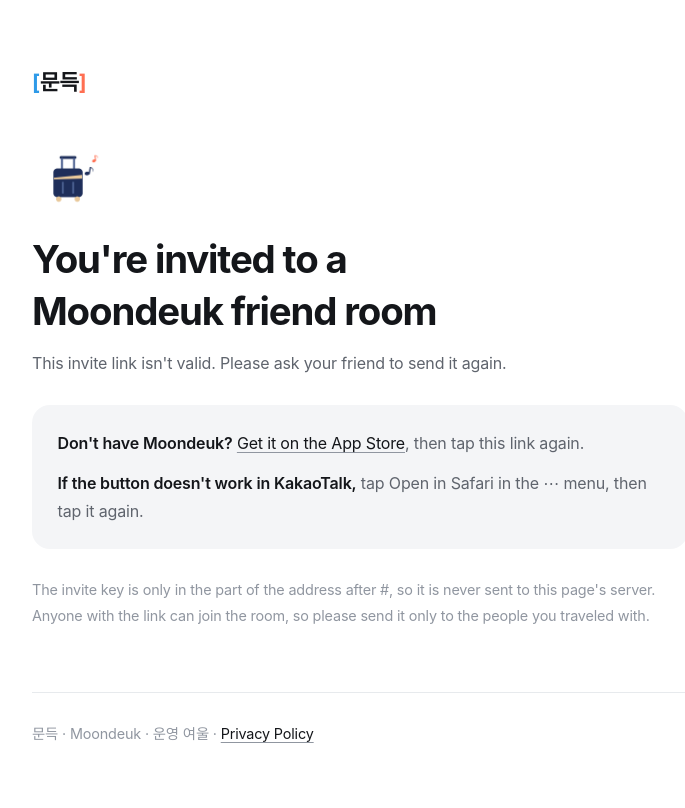
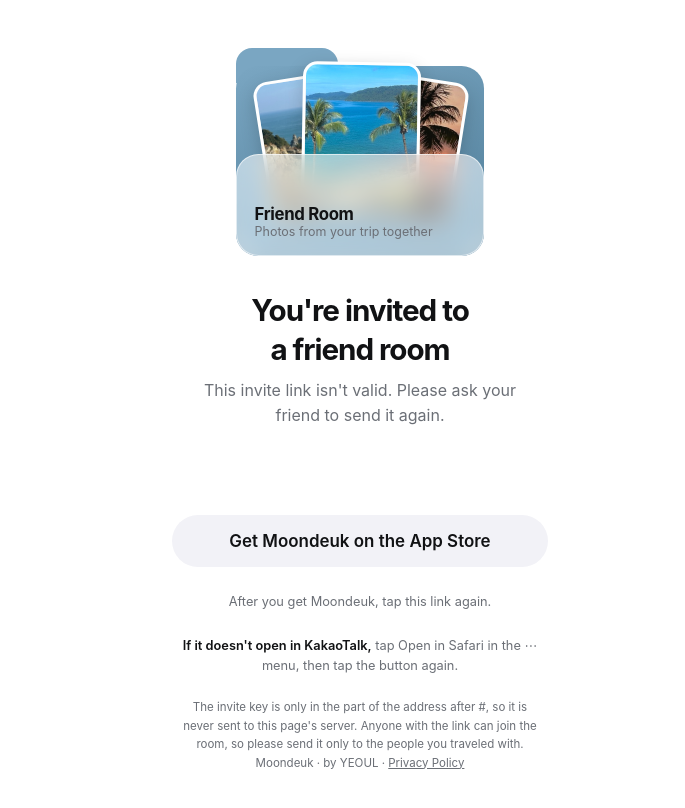
Before and after one commit to hanseokoh979-bit/moondeuk-site, a plain HTML site: page room.html in a window 1280 px wide. Shown: the whole page, without its empty margins (280-965 px from the left). Drawn offline with Linux system fonts and the light colour scheme.

Commit message:
친구 방 초대 페이지를 폴더 디자인으로 — 사진 셋이 삐져나온 폴더 · 가운데 제목 · 아래 두 단추
사진은 운영자의 여행 사진을 줄여 위치 · 기기 정보 없이 다시 저장한 것. 밖에서 불러오는 글꼴 · 스크립트 없음(초대 열쇠가 새지 않게).
한국어는 낱말 가운데서 줄을 안 바꾸고, 아래 운영자 줄도 언어마다.

Co-Authored-By: Claude Opus 5.5 <noreply@anthropic.com>

```diff
--- a/room.html
+++ b/room.html
@@ -2,12 +2,14 @@
 <html lang="ko">
 <head>
 <meta charset="utf-8">
-<meta name="viewport" content="width=device-width, initial-scale=1">
+<meta name="viewport" content="width=device-width, initial-scale=1, viewport-fit=cover">
 <!--
   문득 친구 방 초대 페이지(2026-11-14). 앱이 보내는 초대 링크가 이 주소다 — https://hanseokoh979-bit.github.io/moondeuk-site/room.html#<방 번호>.<방 열쇠>
   카카오톡 · 메시지에서 웹 주소는 눌리는데 앱 주소(moondeuk://)는 안 눌려서 둔다. # 뒤(방 열쇠)는 브라우저가 서버로 보내지 않는다 — 이 페이지는 그것을
-  브라우저 안에서 읽어 「문득에서 열기」 단추를 moondeuk://room/<방 번호>#<방 열쇠> 로 만들 뿐이다. 밖에서 불러오는 스크립트 · 분석 도구 · 쿠키가 없다(그래야 열쇠가 새지 않는다).
-  저절로 앱으로 넘기지 않는다 — 앱이 없으면 Safari 가 「주소가 유효하지 않음」 창을 띄운다. 친구 방이 앱스토어 판에서 열리면 TEST_ONLY 를 false 로.
+  브라우저 안에서 읽어 「문득에서 열기」 단추를 moondeuk://room/<방 번호>#<방 열쇠> 로 만들 뿐이다. 밖에서 불러오는 스크립트 · 분석 도구 · 쿠키 · 글꼴이 없다(그래야 열쇠가 새지 않는다).
+  저절로 앱으로 넘기지 않는다 — 앱이 없으면 Safari 가 「주소가 유효하지 않음」 창을 띄운다.
+  2026-11-16 생김새를 「폴더」로 — 앱 친구 탭의 방 카드처럼 사진 셋이 삐져나온 폴더 · 가운데 제목 · 아래 두 단추(세 시안 중 사용자가 고름).
+  사진 room-1 ~ 3.jpg 는 운영자의 여행 사진을 줄여 위치 · 기기 정보 없이 다시 저장한 것. 친구 방이 다시 시험판에서만 열리면 TEST_ONLY 를 true 로.
 -->
 <meta name="robots" content="noindex, nofollow">
 <meta name="referrer" content="no-referrer">
@@ -17,76 +19,111 @@
 <meta property="og:description" content="같이 여행 간 친구가 초대했어요. 그 여행에서 마음에 든 사진을 서로 채워요.">
 <meta property="og:image" content="https://hanseokoh979-bit.github.io/moondeuk-site/room-og.png">
 <meta property="og:type" content="website">
-<link rel="stylesheet" href="style.css">
 <style>
-  .open { font-size: 1.05rem; padding: 0.9rem 1.6rem; margin-top: 1.25rem; }
-  .open[hidden], #bad[hidden], #good[hidden] { display: none; }
-  .icon { width: 72px; height: 72px; border-radius: 16px; display: block; margin: 2.5rem 0 0; }
-  .icon + h1 { margin-top: 1.25rem; }
-  .small { font-size: 0.9rem; color: var(--text-3); }
+  :root { color-scheme: light dark; --bg: #fff; --surface: #f2f2f7; --text: #111214; --text-2: #6b6f76; }
+  @media (prefers-color-scheme: dark) { :root { --bg: #000; --surface: #1c1c1e; --text: #f5f5f7; --text-2: #9a9aa0; } }
+  * { box-sizing: border-box; }
+  html { -webkit-text-size-adjust: 100%; }
+  html:lang(ko) body { word-break: keep-all; overflow-wrap: break-word; } /* 한국어는 낱말 가운데서 줄을 안 바꾼다 — 일본어는 띄어쓰기가 없어 빼 둔다 */
+  body { margin: 0; background: var(--bg); color: var(--text); -webkit-font-smoothing: antialiased;
+    font-family: -apple-system, BlinkMacSystemFont, "Apple SD Gothic Neo", "Noto Sans KR", "Hiragino Sans", "Segoe UI", "Malgun Gothic", sans-serif; }
+  .wrap { max-width: 26rem; min-height: 100vh; min-height: 100svh; margin: 0 auto; display: flex; flex-direction: column;
+    padding: calc(3rem + env(safe-area-inset-top)) 1.25rem calc(1.75rem + env(safe-area-inset-bottom)); }
+
+  /* 폴더 — 앱 친구 탭의 방 카드처럼: 뒤판 · 탭 · 삐져나온 사진 셋 · 반투명 앞판 */
+  .folder { position: relative; width: 15.5rem; height: 13rem; margin: 0 auto; flex: none; }
+  .tab { position: absolute; left: 0; top: 0; width: 6.4rem; height: 2.2rem; border-radius: 1rem 1rem 0 0; background: #7aa6c2; }
+  .back { position: absolute; inset: 1.1rem 0 0; border-radius: 1.4rem; background: linear-gradient(160deg, #7aa6c2, #4f7d98); }
+  .ph { position: absolute; width: 7.4rem; height: 9rem; border-radius: .9rem; border: 3px solid #fff;
+    background: #d9dde3 center / cover no-repeat; box-shadow: 0 6px 18px rgba(0, 0, 0, .18); }
+  .p1 { left: 1.6rem; top: 1.6rem; transform: rotate(-9deg); background-image: url(room-1.jpg); }
+  .p2 { left: 4.1rem; top: .9rem; transform: rotate(1deg); background-image: url(room-2.jpg); z-index: 2; }
+  .p3 { right: 1.5rem; top: 1.7rem; transform: rotate(9deg); background-image: url(room-3.jpg); }
+  .front { position: absolute; left: 0; right: 0; bottom: 0; height: 6.4rem; border-radius: 1.4rem; z-index: 3; padding: 1rem 1.1rem;
+    display: flex; flex-direction: column; justify-content: flex-end;
+    background: rgba(255, 255, 255, .55); border: 1px solid rgba(255, 255, 255, .6);
+    -webkit-backdrop-filter: blur(14px) saturate(1.4); backdrop-filter: blur(14px) saturate(1.4); }
+  @media (prefers-color-scheme: dark) { .front { background: rgba(40, 40, 44, .55); border-color: rgba(255, 255, 255, .12); } }
+  .front b { font-size: 1.05rem; letter-spacing: -.02em; }
+  .front span { font-size: .78rem; color: var(--text-2); }
+
+  h1 { font-size: 1.85rem; line-height: 1.3; letter-spacing: -.035em; margin: 2.2rem 0 .6rem; text-align: center; text-wrap: balance; }
+  .lead, #bad { font-size: 1rem; line-height: 1.6; color: var(--text-2); text-align: center; margin: 0 .5rem; text-wrap: pretty; }
+  .cta { margin-top: auto; padding-top: 2rem; display: flex; flex-direction: column; gap: .65rem; }
+  .btn { display: block; text-align: center; text-decoration: none; font-weight: 600; font-size: 1.06rem; padding: 1rem; border-radius: 999px; }
+  .primary { background: var(--text); color: var(--bg); }
+  .secondary { background: var(--surface); color: var(--text); }
+  .btn[hidden], #bad[hidden], .lead[hidden] { display: none; }
+  .fine { font-size: .8rem; line-height: 1.55; color: var(--text-2); text-align: center; margin: .9rem .5rem 0; text-wrap: pretty; }
+  .fine b { color: var(--text); font-weight: 600; }
+  .foot { font-size: .72rem; line-height: 1.6; color: var(--text-2); text-align: center; margin: 1.4rem .5rem 0; text-wrap: pretty; }
+  .foot a { color: inherit; }
 </style>
 </head>
 <body>
 <div class="wrap">
 
-  <a class="mark" href="./"><span class="b">[</span>문득<span class="c">]</span></a>
+  <div class="folder" aria-hidden="true">
+    <div class="tab"></div><div class="back"></div>
+    <div class="ph p1"></div><div class="ph p2"></div><div class="ph p3"></div>
+    <div class="front"><b id="folder">친구 방</b><span id="folderSub">같이 간 여행의 사진을 서로 채워요</span></div>
+  </div>
 
-  <img class="icon" src="room-og.png" alt="" width="72" height="72">
-  <h1 id="title">문득 친구 방에 초대받았어요</h1>
-
-  <div id="good">
-    <p id="lead">같이 여행 간 친구가 그 여행에서 마음에 든 사진을 서로 채우는 방에 초대했어요.</p>
-    <a class="store open" id="open" href="#" hidden>문득에서 열기</a>
-  </div>
+  <h1 id="title">친구 방에<br>초대받았어요</h1>
+  <p class="lead" id="lead">같이 여행 간 친구가 그 여행에서 마음에 든 사진을 서로 채우는 방에 초대했어요.</p>
   <p id="bad" hidden>초대 링크가 잘못됐어요. 친구에게 링크를 다시 받아 주세요.</p>
 
-  <div class="card">
-    <p id="noapp"><strong>문득이 없나요?</strong> <a href="https://apps.apple.com/app/id6821060159">App Store에서 받은 뒤</a> 이 링크를 다시 눌러 주세요.</p>
-    <p id="kakao"><strong>카카오톡에서 단추가 안 눌리면</strong> 화면의 ⋯ 메뉴에서 「Safari로 열기」를 누른 뒤 다시 눌러 주세요.</p>
+  <div class="cta">
+    <a class="btn primary" id="open" href="#" hidden>문득에서 열기</a>
+    <a class="btn secondary" id="store" href="https://apps.apple.com/app/id6821060159">App Store에서 문득 받기</a>
+    <p class="fine" id="noapp">문득을 받은 뒤 이 링크를 다시 눌러 주세요.</p>
+    <p class="fine" id="kakao"><b>카카오톡에서 안 열리면</b> 화면의 ⋯ 메뉴에서 「Safari로 열기」를 누른 뒤 다시 눌러 주세요.</p>
   </div>
 
-  <p class="small" id="note">초대 열쇠는 주소의 # 뒤에만 있어 이 페이지의 서버로 가지 않아요. 링크를 가진 사람은 누구나 방에 들어올 수 있으니 같이 간 사람에게만 보내 주세요.</p>
-
-  <footer><span class="meta">문득 · Moondeuk · 운영 여울 · <a href="privacy-ios.html" id="privacy">개인정보처리방침</a></span></footer>
+  <p class="foot"><span id="note">초대 열쇠는 주소의 # 뒤에만 있어 이 페이지의 서버로 가지 않아요. 링크를 가진 사람은 누구나 방에 들어올 수 있으니 같이 간 사람에게만 보내 주세요.</span><br>
+    <span id="credit">문득 · 운영 여울</span> · <a href="privacy-ios.html" id="privacy">개인정보처리방침</a></p>
 
 </div>
 <script>
 (function () {
-  var TEST_ONLY = false; // 2026-11-16 — 친구 방이 앱스토어 판(1.5.2)에서도 열려 「문득이 없나요?」를 App Store 로(시험판에서만 열 때는 true)
+  var TEST_ONLY = false; // 2026-11-16 — 친구 방이 앱스토어 판(1.5.2)에서도 열린다. 시험판에서만 열 때는 true(App Store 단추를 숨기고 TestFlight 안내로)
 
   var text = {
     ko: {
-      title: "문득 친구 방에 초대받았어요",
+      doc: "문득 친구 방 초대", folder: "친구 방", folderSub: "같이 간 여행의 사진을 서로 채워요",
+      title: "친구 방에<br>초대받았어요",
       lead: "같이 여행 간 친구가 그 여행에서 마음에 든 사진을 서로 채우는 방에 초대했어요.",
-      open: "문득에서 열기",
+      open: "문득에서 열기", store: "App Store에서 문득 받기",
+      noapp: "문득을 받은 뒤 이 링크를 다시 눌러 주세요.",
+      noappTest: "친구 방은 지금 시험판에서만 열려 있어요. 초대한 친구에게 TestFlight 시험판 초대를 부탁해 주세요.",
       bad: "초대 링크가 잘못됐어요. 친구에게 링크를 다시 받아 주세요.",
-      noapp: "<strong>문득이 없나요?</strong> 친구 방은 지금 시험판에서만 열려 있어요. 초대한 친구에게 TestFlight 시험판 초대를 부탁해 주세요.",
-      noappStore: "<strong>문득이 없나요?</strong> <a href=\"https://apps.apple.com/app/id6821060159\">App Store에서 받은 뒤</a> 이 링크를 다시 눌러 주세요.",
-      kakao: "<strong>카카오톡에서 단추가 안 눌리면</strong> 화면의 ⋯ 메뉴에서 「Safari로 열기」를 누른 뒤 다시 눌러 주세요.",
+      kakao: "<b>카카오톡에서 안 열리면</b> 화면의 ⋯ 메뉴에서 「Safari로 열기」를 누른 뒤 다시 눌러 주세요.",
       note: "초대 열쇠는 주소의 # 뒤에만 있어 이 페이지의 서버로 가지 않아요. 링크를 가진 사람은 누구나 방에 들어올 수 있으니 같이 간 사람에게만 보내 주세요.",
-      privacy: "개인정보처리방침", privacyHref: "privacy-ios.html", doc: "문득 친구 방 초대"
+      credit: "문득 · 운영 여울", privacy: "개인정보처리방침", privacyHref: "privacy-ios.html"
     },
     en: {
-      title: "You're invited to a Moondeuk friend room",
+      doc: "Moondeuk friend room invite", folder: "Friend Room", folderSub: "Photos from your trip together",
+      title: "You're invited to<br>a friend room",
       lead: "A friend you traveled with invited you to a room where you add the photos you liked from that trip for each other.",
-      open: "Open in Moondeuk",
+      open: "Open in Moondeuk", store: "Get Moondeuk on the App Store",
+      noapp: "After you get Moondeuk, tap this link again.",
+      noappTest: "Friend rooms are currently open only in the test version. Ask the friend who invited you to invite you to the TestFlight test version.",
       bad: "This invite link isn't valid. Please ask your friend to send it again.",
-      noapp: "<strong>Don't have Moondeuk?</strong> Friend rooms are currently open only in the test version. Ask the friend who invited you to invite you to the TestFlight test version.",
-      noappStore: "<strong>Don't have Moondeuk?</strong> <a href=\"https://apps.apple.com/app/id6821060159\">Get it on the App Store</a>, then tap this link again.",
-      kakao: "<strong>If the button doesn't work in KakaoTalk,</strong> tap Open in Safari in the ⋯ menu, then tap it again.",
+      kakao: "<b>If it doesn't open in KakaoTalk,</b> tap Open in Safari in the ⋯ menu, then tap the button again.",
       note: "The invite key is only in the part of the address after #, so it is never sent to this page's server. Anyone with the link can join the room, so please send it only to the people you traveled with.",
-      privacy: "Privacy Policy", privacyHref: "privacy-ios-en.html", doc: "Moondeuk friend room invite"
+      credit: "Moondeuk · by YEOUL", privacy: "Privacy Policy", privacyHref: "privacy-ios-en.html"
     },
     ja: {
-      title: "Moondeuk 友だちのルームに招待されました",
+      doc: "Moondeuk 友だちのルームへの招待", folder: "友だちのルーム", folderSub: "一緒に行った旅の写真を集めましょう",
+      title: "友だちのルームに<br>招待されました",
       lead: "一緒に旅をした友だちが、その旅で気に入った写真をお互いに追加するルームに招待しました。",
-      open: "Moondeukで開く",
+      open: "Moondeukで開く", store: "App StoreでMoondeukを入手",
+      noapp: "Moondeukを入手してから、このリンクをもう一度タップしてください。",
+      noappTest: "友だちのルームは、いまはテスト版でだけ開いています。招待した友だちに、TestFlightのテスト版への招待を頼んでください。",
       bad: "招待リンクが正しくありません。友だちにリンクをもう一度送ってもらってください。",
-      noapp: "<strong>Moondeukをお持ちでないですか？</strong>友だちのルームは、いまはテスト版でだけ開いています。招待した友だちに、TestFlightのテスト版への招待を頼んでください。",
-      noappStore: "<strong>Moondeukをお持ちでないですか？</strong><a href=\"https://apps.apple.com/app/id6821060159\">App Storeで入手</a>してから、このリンクをもう一度タップしてください。",
-      kakao: "<strong>カカオトークでボタンが押せないときは</strong>、画面の⋯メニューで「Safariで開く」をタップしてから、もう一度タップしてください。",
+      kakao: "<b>カカオトークで開かないときは</b>、画面の⋯メニューで「Safariで開く」をタップしてから、もう一度タップしてください。",
       note: "招待の鍵はアドレスの#のあとにだけあり、このページのサーバーには送られません。リンクを持っている人は誰でもルームに入れるので、一緒に旅をした人にだけ送ってください。",
-      privacy: "プライバシーポリシー", privacyHref: "privacy-ios-ja.html", doc: "Moondeuk 友だちのルームへの招待"
+      credit: "Moondeuk · 運営 YEOUL", privacy: "プライバシーポリシー", privacyHref: "privacy-ios-ja.html"
     }
   };
 
@@ -95,13 +132,18 @@
   document.documentElement.lang = t === text.ko ? "ko" : t === text.ja ? "ja" : "en";
   document.title = t.doc;
   function set(id, html) { document.getElementById(id).innerHTML = html; }
+  set("folder", t.folder);
+  set("folderSub", t.folderSub);
   set("title", t.title);
   set("lead", t.lead);
   set("open", t.open);
+  set("store", t.store);
+  set("noapp", TEST_ONLY ? t.noappTest : t.noapp);
   set("bad", t.bad);
-  set("noapp", TEST_ONLY ? t.noapp : t.noappStore);
   set("kakao", t.kakao);
   set("note", t.note);
+  set("credit", t.credit);
+  if (TEST_ONLY) document.getElementById("store").hidden = true;
   var privacy = document.getElementById("privacy");
   privacy.textContent = t.privacy;
   privacy.href = t.privacyHref;
@@ -113,7 +155,7 @@
     open.href = "moondeuk://room/" + m[1] + "#" + m[2];
     open.hidden = false;
   } else {
-    document.getElementById("good").hidden = true;
+    document.getElementById("lead").hidden = true;
     document.getElementById("bad").hidden = false;
   }
 })();
```
Also changed, not shown: room-1.jpg (added), room-2.jpg (added), room-3.jpg (added).
